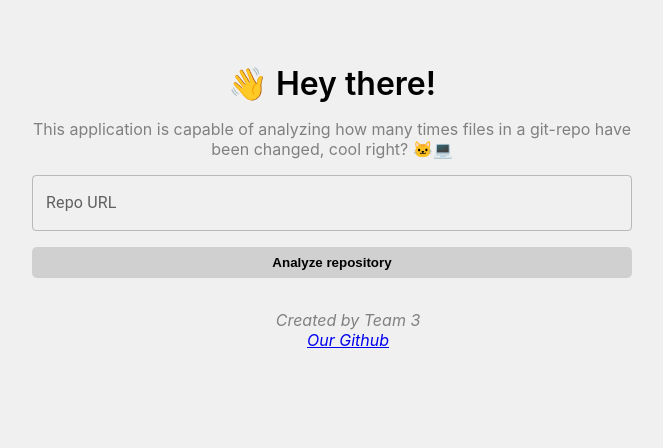
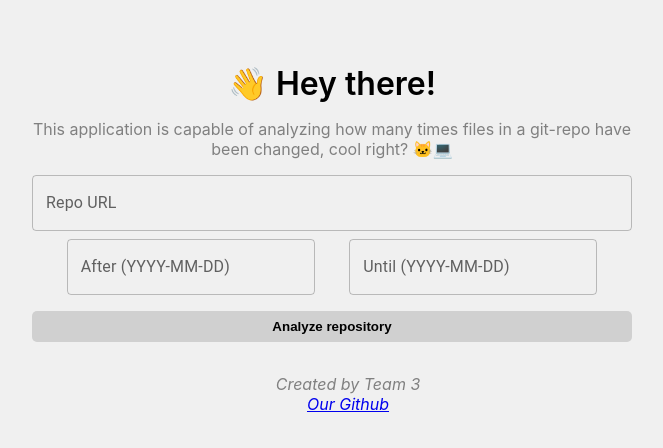
Before and after one commit to Team-3-Software-Evolution-Project/devtool-front, a React (Create React App) app: page / in a window 1280 px wide. Shown: the top 448 px of the page, without its empty margins (308-971 px from the left). Built offline with nearby package versions, Linux system fonts and the light colour scheme; no server answers.

Commit message:
added fields for after and until

```diff
--- a/src/App.css
+++ b/src/App.css
@@ -29,6 +29,13 @@
   margin-top: 16px;
   display: flex;
   flex-direction: column;
+}
+
+.dateContainer {
+  margin-top: 8px;
+  display: flex;
+  flex-direction: row;
+  justify-content: space-evenly;
 }
 
 .repoButton {
--- a/src/App.js
+++ b/src/App.js
@@ -6,6 +6,8 @@ import { TextField } from "@mui/material";
 const App = () => {
   const [isLoading, setIsLoading] = useState(false);
   const [repoURL, setRepoURL] = useState("");
+  const [repoAfter, setRepoAfter] = useState("");
+  const [repoUntil, setRepoUntil] = useState("");
   const [repoResult, setRepoResult] = useState(undefined);
 
   const API_URL = "https://devtool-api.herokuapp.com";
@@ -17,7 +19,14 @@ const App = () => {
     if (repoURL.length > 5 && repoURL.includes("git")) {
       setIsLoading(true);
 
-      const query = `${API_URL}/analyze?git_url=${repoURL}&command=${GIT_COMMAND}`;
+      let query = `${API_URL}/analyze?git_url=${repoURL}&command=${GIT_COMMAND}`;
+      if (repoAfter.length > 9) {
+        query += `&after=${repoAfter}`;
+      }
+      if (repoUntil.length > 9) {
+        query += `&until=${repoUntil}`;
+      }
+
       const response = await get(query).catch((error) => {
         console.error(`Error: ${error.response.data.detail}`);
         alert(`Error: ${error.response.data.detail}, is the URL correct?`);
@@ -119,6 +128,22 @@ const App = () => {
               color="secondary"
               onChange={(event) => setRepoURL(event.target.value)}
             />
+            <div className="dateContainer">
+              <TextField
+                id="outlined-basic"
+                label="After (YYYY-MM-DD)"
+                variant="outlined"
+                color="secondary"
+                onChange={(event) => setRepoAfter(event.target.value)}
+              />
+              <TextField
+                id="outlined-basic"
+                label="Until (YYYY-MM-DD)"
+                variant="outlined"
+                color="secondary"
+                onChange={(event) => setRepoUntil(event.target.value)}
+              />
+            </div>
             <button className="repoButton" onClick={() => analyzeRepo()}>
               Analyze repository
             </button>
```
